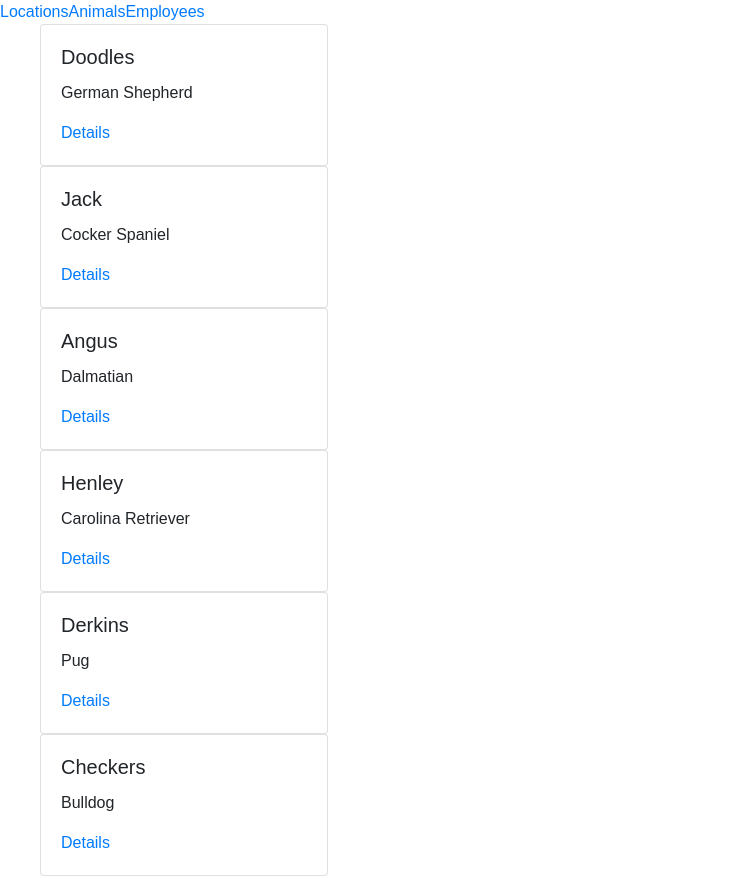
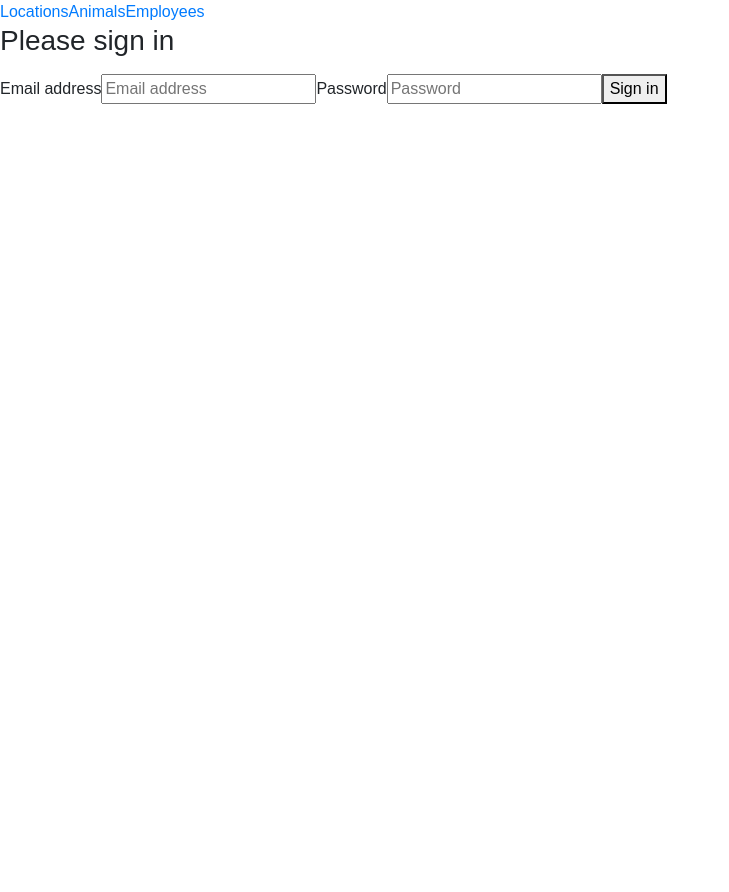
Before and after one commit to ebventurino/React-Practice, a React (Create React App) app: page /animals in a window 1280 px wide. Shown: the whole page, without its empty margins (0-729 px from the left). After the commit the page ends 800 px from the top, so only its background shows below. Built offline with nearby package versions, Linux system fonts and the light colour scheme.

Commit message:
reworked functions to better understand

```diff
--- a/src/Animal.js
+++ b/src/Animal.js
@@ -5,7 +5,7 @@ import "bootstrap/dist/css/bootstrap.min.css"
 
 export default props => {
     return (
-        <div className="card" style={{width: `18rem`}}>
+        <div className="card" style={{ width: `18rem` }}>
             <div className="card-body">
                 <h5 className="card-title">
                     {props.banana.name}
@@ -13,7 +13,7 @@ export default props => {
                 <p className="card-text">{props.banana.breed}</p>
                 {
                     <Link to={`/animals/${props.banana.id}`}
-                          className="card-link">
+                        className="card-link">
                         Details
                     </Link>
                 }
--- a/src/AnimalList.js
+++ b/src/AnimalList.js
@@ -18,10 +18,13 @@ export default class AnimalList extends Component {
         return (
             <React.Fragment>
                 <ul>
-                {
-                    this.state.animals.map(animal => <Animal banana = {animal}/> )
-                }
+                    {
+                        this.state.animals.map((dog) => {
 
+                           return <Animal banana={dog} />
+                        }
+                        )
+                    }
 
                 </ul>
             </React.Fragment>
--- a/src/ApplicationViews.js
+++ b/src/ApplicationViews.js
@@ -4,16 +4,42 @@ import AnimalList from './AnimalList'
 import LocationList from './LocationList'
 import EmployeeList from './EmployeeList'
 import Animal from './Animal'
+import Login from './Login'
 
 
 export default class ApplicationViews extends Component {
+
+    // Check if credentials are in local storage
+    isAuthenticated = () => localStorage.getItem("credentials") !== null
+
     render() {
         return (
             <React.Fragment>
-                <Route exact path="/" component={LocationList} />
-                <Route exact path="/animals" component={AnimalList} />
-                <Route path="/animals/:animalId" component={Animal} />
-                <Route path="/employees" component={EmployeeList} />
+                <Route exact path="/animals" render={props => {
+                    if (this.isAuthenticated()) {
+                        return <AnimalList />
+                    } else {
+                        return <Login />
+                    }
+                }} />
+                <Route path="/animals/:animalId" render={(props) => {
+                    return <Animal animal={props.location.state.animal} />
+                }} />
+                <Route exact path="/employees" render={props => {
+                    if (this.isAuthenticated()) {
+                        return <EmployeeList />
+                    } else {
+                        return <Login />
+                    }
+                }} />
+                <Route path="/login" component={Login} />
+                <Route exact path="/" render={props => {
+                    if (this.isAuthenticated()) {
+                        return <LocationList />
+                    } else {
+                        return <Login />
+                    }
+                }} />
             </React.Fragment>
         )
     }
--- /dev/null
+++ b/src/Employee.js
@@ -0,0 +1,5 @@
+import React from "react"
+
+export default ({ employee }) => {
+    return <li>{employee.name}</li>
+}
--- a/src/EmployeeList.js
+++ b/src/EmployeeList.js
@@ -1,8 +1,9 @@
 import React, { Component } from "react"
+import Employee from "./Employee"
 
 
-export default class Employee extends Component {
 
+export default class EmployeeList extends Component {
     state = {
         employees: [
             { id: 1, name: "Jessica Younker" },
@@ -16,9 +17,13 @@ export default class Employee extends Component {
         return (
             <React.Fragment>
                 <ul>
-                {
-                    this.state.employees.map(employee =>   <li key={employee.id}>{employee.name}</li> )
-                }
+                    {
+                        this.state.employees.map((employee) => {
+
+                            return <Employee employee={employee} />
+                        }
+                        )
+                    }
                 </ul>
             </React.Fragment>
         )
--- /dev/null
+++ b/src/Location.js
@@ -0,0 +1,5 @@
+import React from "react"
+
+export default ({ location }) => {
+    return <li>{location.name}</li>
+}
--- a/src/LocationList.js
+++ b/src/LocationList.js
@@ -1,4 +1,5 @@
 import React, { Component } from "react"
+import Location from "./Location"
 
 
 export default class Locations extends Component {
@@ -14,9 +15,12 @@ export default class Locations extends Component {
         return (
             <React.Fragment>
                 <ul>
-                {
-                    this.state.locations.map(location =>   <li key={location.id}>{location.name}</li> )
-                }
+                    {
+                        this.state.locations.map((location) => {
+                            return <Location location={location} />
+                        }
+                        )
+                    }
                 </ul>
             </React.Fragment>
         )
--- /dev/null
+++ b/src/Login.js
@@ -0,0 +1,60 @@
+import React, { Component } from "react"
+
+
+export default class Login extends Component {
+
+    // Set initial state
+    state = {
+        email: "",
+        password: ""
+    }
+
+    // Update state whenever an input field is edited
+    handleFieldChange = (evt) => {
+        const stateToChange = {}
+        stateToChange[evt.target.id] = evt.target.value
+        this.setState(stateToChange)
+    }
+
+    // Simplistic handler for login submit
+    handleLogin = (e) => {
+        e.preventDefault()
+
+        /*
+            For now, just store the email and password that
+            the customer enters into local storage.
+        */
+        localStorage.setItem(
+            "credentials",
+            JSON.stringify({
+                email: this.state.email,
+                password: this.state.password
+            })
+        )
+    }
+
+    render() {
+        return (
+            <form onSubmit={this.handleLogin}>
+                <h1 className="h3 mb-3 font-weight-normal">Please sign in</h1>
+                <label htmlFor="inputEmail">
+                    Email address
+                </label>
+                <input onChange={this.handleFieldChange} type="email"
+                       id="email"
+                       placeholder="Email address"
+                       required="" autoFocus="" />
+                <label htmlFor="inputPassword">
+                    Password
+                </label>
+                <input onChange={this.handleFieldChange} type="password"
+                       id="password"
+                       placeholder="Password"
+                       required="" />
+                <button type="submit">
+                    Sign in
+                </button>
+            </form>
+        )
+    }
+}
```
Also changed, not shown: kennel.json (added, +8 -0 lines).
